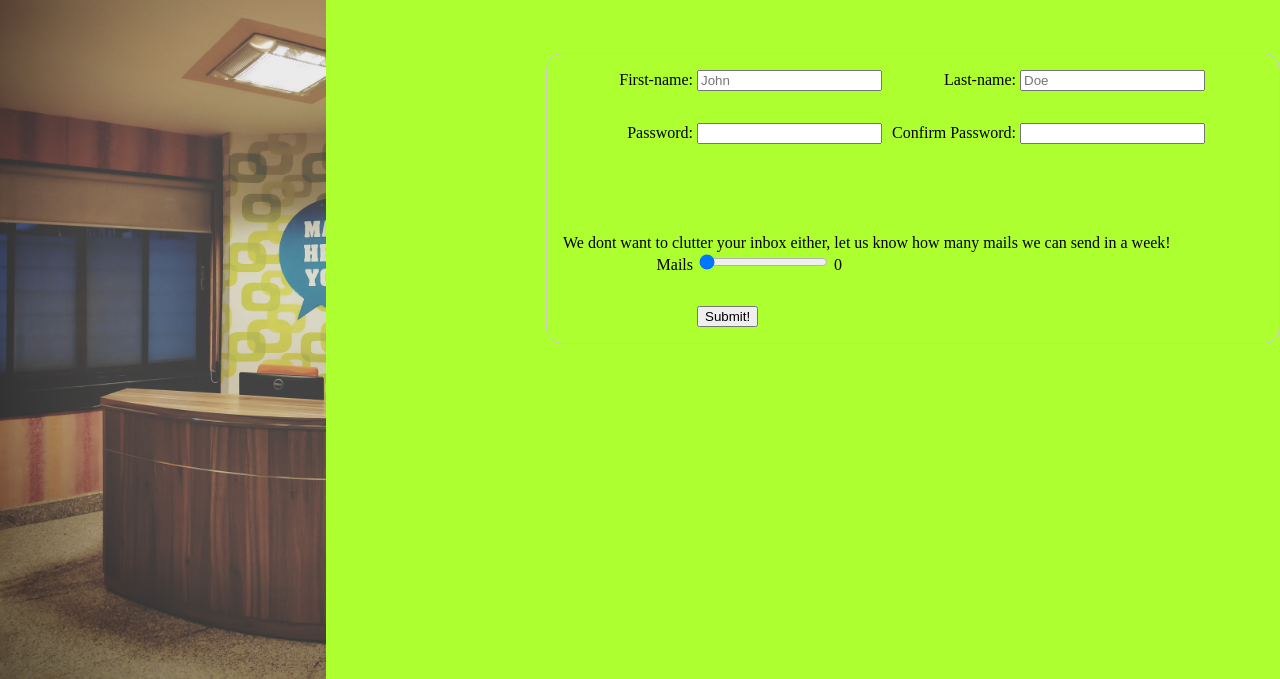
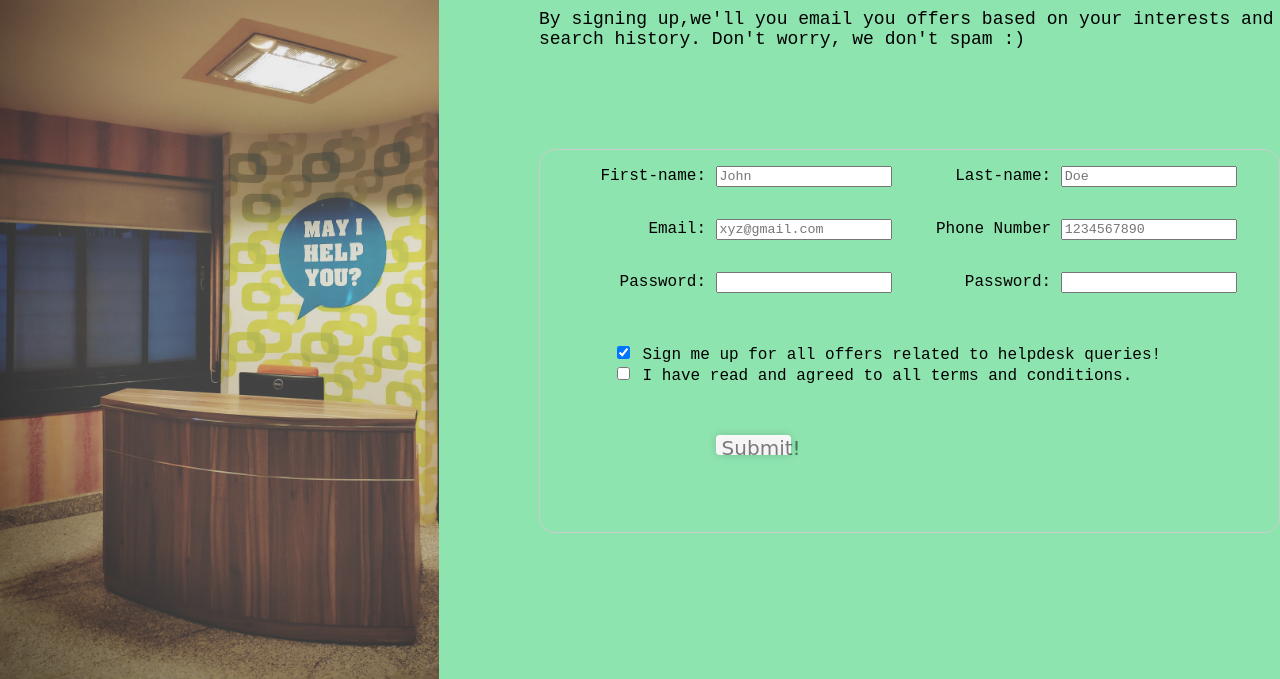
Before and after one commit to Hoslok-1/Sign-Up-Form, a plain HTML site: page index.html in a window 1280 px wide. Shown: the part 121-800 px from the top of the page. Drawn offline with Linux system fonts and the light colour scheme.

Commit message:
changed font and and the look of the form, project finished for now

```diff
--- a/index.html
+++ b/index.html
@@ -12,34 +12,51 @@
     <div class = "main">
         <div class = "background-image"></div>
         <div class = "right">
-            <h2>Sign up to get the best offers right in your <br> mail, you know you want to!</h2>
+            <div class = "heading-container">
+                <div class = "heading">Sign up to get the best offers right in your emails </div>
+                <div class = "mini-heading">By signing up,we'll you email you offers based on your interests and search history. Don't worry, we don't spam :)</div>
+            </div>
             <div class = "form">
                     <form>
                         <ul>
                             <li>
                                 <label for = "first-name">First-name:</label>
-                                <input type = "text" id = "first-name" placeholder="John">
+                                <input type = "text" id = "first-name" placeholder="John" minlength="3" required>
                                 <label for = "last-name">Last-name:</label>
-                                <input type= "text" id = "last-name" placeholder="Doe">
+                                <input type= "text" id = "last-name" placeholder="Doe" required>
+                            </li>
+                            <li>
+                                <label for = "mail">Email:</label>
+                                <input type = "email" id = "mail" placeholder="xyz@gmail.com"  minlength="3" required>
+                                <label for = "pno">Phone Number</label>
+                                <input type= "number" id = "pno" placeholder="1234567890" maxlength = "10" required>
                             </li>
                             <li>
                                 <label for = "pass">Password:</label>
-                                <input type = "password" id ="pass" placeholder="">
-                                <label for = "pass1">Confirm Password:</label>
-                                <input type = "password" id = "pass1" placeholder="">
+                                <input type = "password" id ="pass" placeholder=" " required>
+                                <label for = "pass1">Password:</label>
+                                <input type = "password" id = "pass1" placeholder=" " required>
                             </li>
 
-                            <div class = "mid-msg">We dont want to clutter your inbox either, let us know how many mails we can send in a week!</div>
+                            <!-- <div class = "mid-msg">We dont want to clutter your inbox either, let us know how many mails we can send in a week!</div>
 
                             <li>
                                 <label for ="howmany">Mails</label>
                                 <input type = "range" min="0" max = "5" step = "1" value = "0" id = "howmany">
                                 <output name = "result" for = "howmany" id = "result"></output>
-                            </li>
-                            <li>
+                            </li> -->
+                            <div class = "scam">
+                                <input type = "checkbox" id = "scam" checked>
+                                Sign me up for all offers related to helpdesk queries!
+                            </div>
+                            <div class = "tandc">
+                                <input type = "checkbox" id = "scam" >
+                                I have read and agreed to all terms and conditions.
+                            </div>
+                            <div class="submit">
                                 <label for = "submit"></label>
-                                <button type="submit">Submit!</button>
-                            </li>
+                                <button class = "noselect"type="submit" id = "submit" >Submit!</button>
+                            </div>
                         </ul>
                     </form>
             </div>
--- a/scripts.js
+++ b/scripts.js
@@ -1,11 +1,18 @@
 
-const range = document.querySelector('#howmany');
-const output = document.querySelector('#result');
+// const range = document.querySelector('#howmany');
+// const output = document.querySelector('#result');
+const password1 = document.querySelector('#pass');
+const password2 = document.querySelector('#pass1');
 
+// output.textContent = range.value;
 
-output.textContent = range.value;
+// range.oninput = function()
+// {
+//     output.textContent = this.value;
+// }
 
-range.oninput = function()
-{
-    output.textContent = this.value;
-}
+// if(password1!=password2)
+// {
+//     document.getElementById('pass').style.cssText = "border:3px solid red;";
+//     document.getElementById('pass1').style.cssText = "border:3px solid red;";
+// }
--- a/styles.css
+++ b/styles.css
@@ -1,9 +1,9 @@
 body{
-    background-color: greenyellow;
+    background-color: #8EE4AF;
     margin:0;
     padding:0;
 }
-
+*{font-family:'Courier New', Courier, monospace;}
 .background-image
 {
     background-image: url(./img/sidepic.jpg);
@@ -20,20 +20,32 @@ body{
 
 .right
 {
-    margin-left: 220px;
+    margin-left: 100px;
+
 }
 
 form{
     display: flex;
     flex-wrap: wrap;
-    width: 700px;
+    width: 707px;
     margin:0 auto;
     padding: 1em;
     border: 1px solid #CCC;
     border-radius: 1em;
     margin-top: 100px;
+    height:350px;
+
 }
 
+.scam
+{
+    margin-top: 50px;
+    margin-left: 57px;
+}
+.tandc
+{
+    margin-left: 57px;
+}
 ul
 {
     list-style: none;
@@ -46,11 +58,77 @@ form li+li{
 }
 label{
     display: inline-block;
-    width: 130px;
+    width: 150px;
     text-align: right;
+
 }
 
 .mid-msg
 {
     margin-top: 90px;
 }
+
+input:invalid:not(:placeholder-shown) {
+    background: pink;
+}
+
+input:valid
+{
+    background-image: linear-gradient(to right,lightgreen,#4dc079);
+}
+
+.heading
+{
+    margin-top:15px;
+    font-size: 40px;
+}
+.mini-heading
+{
+    margin-top:25px;
+    font-size: 18px;
+}
+
+.submit
+{
+    margin-top: 50px;
+    margin-right: 50px;
+}
+
+
+
+.noselect {
+    -webkit-touch-callout: none;
+      -webkit-user-select: none;
+       -khtml-user-select: none;
+         -moz-user-select: none;
+          -ms-user-select: none;
+              user-select: none;
+          -webkit-tap-highlight-color: transparent;
+  }
+
+  button {
+      width: 75px;
+      height: 20px;
+      cursor: pointer;
+      border: none;
+      font-family: 'Comfortaa', cursive;
+      color: rgba(0, 0, 0, 0.5);
+      font-size: 20px;
+      border-radius: 4px;
+      box-shadow: inset 0px 3px 5px rgba(255,255,255,0.5), 0px 0px 10px rgba(0,0,0,0.15);
+      background: whitesmoke;
+
+      background-size: 150%;
+      background-position: right;
+      transition: 1s;
+  }
+
+  button:hover {
+      background-position: left;
+      color: rgb(85, 0, 165);
+      box-shadow: inset 0px 3px 5px rgba(255,255,255,1), 0px 0px 10px rgba(0,0,0,0.25);
+  }
+
+  button:focus {
+      outline: none;
+  }
```
